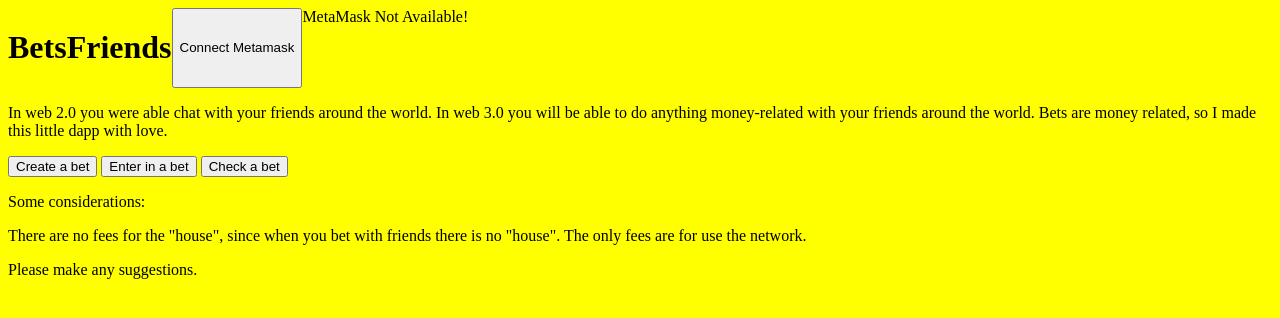
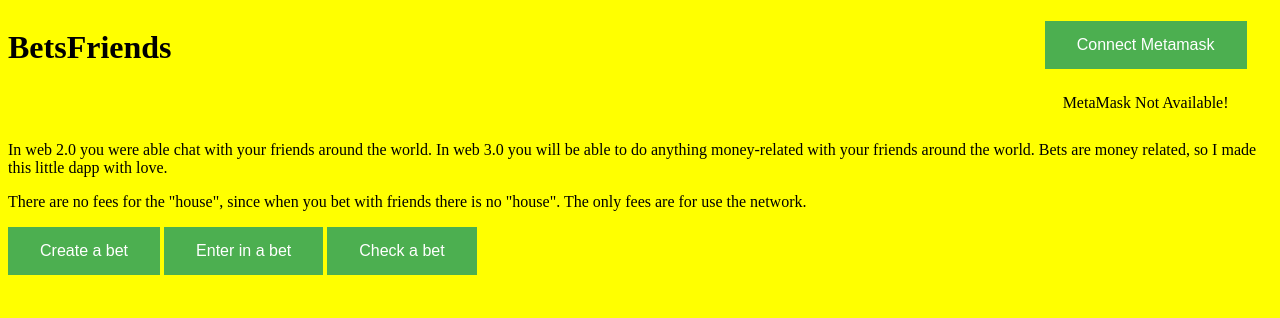
Before and after one commit to wildanvin/blockchain-developer-bootcamp-final-project, a website: page docs/index.html in a window 1280 px wide. Drawn offline with Linux system fonts and the light colour scheme; a script that the page names is missing.

Commit message:
front end update

```diff
--- a/docs/dapp.js
+++ b/docs/dapp.js
@@ -41,7 +41,7 @@ mmEnable.onclick = async () => {
 }
 
 
-// web 3 Interacions with the contract:
+// web 3 Interactions with the contract:
 
 let deployBet = document.getElementById('deploy-bet');
 
@@ -112,6 +112,10 @@ seeBet.onclick = async () => {
   document.getElementById("m2-p2-predicted").value = p2predictedValue;
   document.getElementById("m2-bet-address").value = betRequestedAddress;
 
+
+  console.log("hello");
+  let lengthArray = await betFactory.methods.bets(0).call();
+  console.log(lengthArray);
 };
 
 let enterBet = document.getElementById('enter-bet');
--- a/docs/index.css
+++ b/docs/index.css
@@ -1,9 +1,45 @@
 body {
-    background-color: yellow;
+  background-color: yellow;
 }
 
 header {
-    display: flex;
+  display: grid;
+  grid-template-columns: 1fr 0.25fr;
+}
+
+#metamask{
+  display: flex;
+  flex-direction: column;
+  justify-content: center;
+  align-items: center;
+}
+
+
+
+#mm-detected{
+  margin: 5%;
+  /*justify-self: center;
+  align-self: start;*/
+}
+
+#mm-connect{
+  margin: 5%;
+}
+
+
+button {
+  background-color: #4CAF50;
+  border: none;
+  color: white;
+  padding: 15px 32px;
+  text-align: center;
+  text-decoration: none;
+  display: inline-block;
+  font-size: 16px;
+}
+
+.input-field{
+  display: flex;
 }
 
 
@@ -28,7 +64,13 @@ header {
     margin: 15% auto; /* 15% from the top and centered */
     padding: 20px;
     border: 1px solid #888;
-    width: 80%; /* Could be more or less, depending on screen size */
+    width: 45%; /* Could be more or less, depending on screen size */
+
+    display: flex;
+    flex-direction: column;
+    justify-content: center;
+    align-items: center;
+
   }
 
   /* The Close Button */
--- a/docs/index.html
+++ b/docs/index.html
@@ -11,15 +11,20 @@
 </head>
 <body>
   <header>
-    <h1>BetsFriends</h1>
+    <h1 id="pageTitle">BetsFriends</h1>
+    <div id="metamask">
       <button id="mm-connect">Connect Metamask</button>
       <div id="mm-detected"></div>
+    </div>
   </header>
 
   <div>
     <p> In web 2.0 you were able chat with your friends around the world. In web 3.0 you will be able to do anything
       money-related with your friends around the world. Bets are money related, so I made this little dapp with love.
     </p>
+
+    <p>There are no fees for the "house", since when you bet with friends there is no "house".
+      The only fees are for use the network.</p>
   </div>
 
   <div>
@@ -40,6 +45,7 @@
       <p id="p1-address">Player 1 address: </p>
       <p>Player 2 address:</p> <input id="p2-address" type="text">
       <br>
+      <div>
         <p>Due Time: </p>
         <select id="number-of-time-units">
           <option value="1">1</option>
@@ -55,6 +61,7 @@
           <option value="4">weeks</option>
           <option value="5">months</option>
         </select>
+      </div>
 
       <p>Betting Amount (in ETH)): </p> <input id="betting-amount" type="text">
       <p>Asset: </p>
@@ -123,12 +130,7 @@
 
   </div>
 
-  <footer>
-    <p>Some considerations:</p>
-    <p>There are no fees for the "house", since when you bet with friends there is no "house".
-       The only fees are for use the network.</p>
-    <p>Please make any suggestions.</p>
-  </footer>
+
 </body>
 
 <script src="dapp.js"></script>
```
Lines whose indentation alone changed are shown as unchanged.
